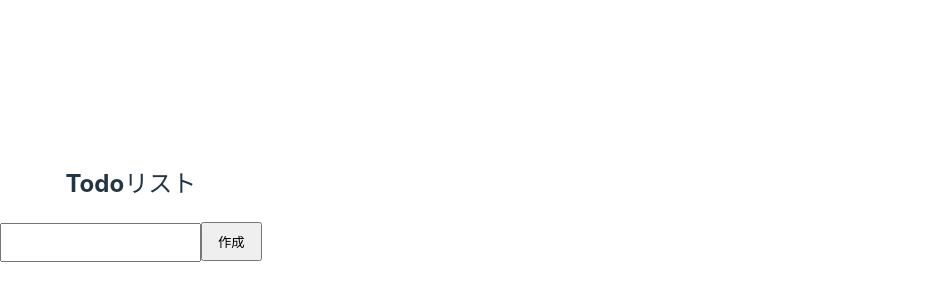
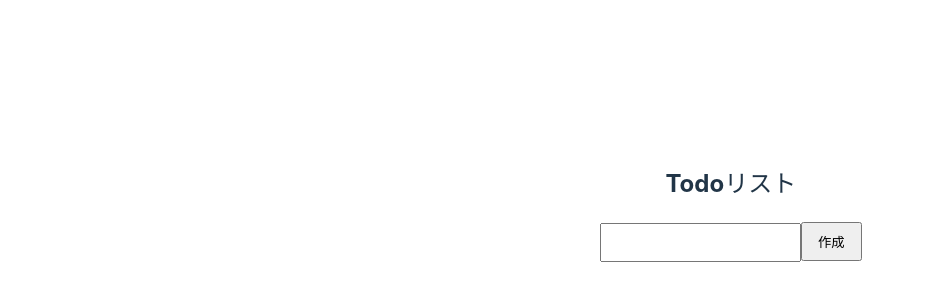
Before and after one commit to garden905/selfkanri, a React (Vite) app: page / in a window 1280 px wide. Shown: the part 196-496 px from the top of the page, without its empty margins (0-925 px from the left). Built offline with nearby package versions, Linux system fonts and the light colour scheme.

Commit message:
文字の配置を中央寄せに変更

```diff
--- a/src/App.css
+++ b/src/App.css
@@ -1,7 +1,9 @@
 
 
 .App {
-  text-align: center;
+  margin:0px 300px;
+
+text-align:center;
   display: flex;
   align-items: center;
   justify-content: center;
```
